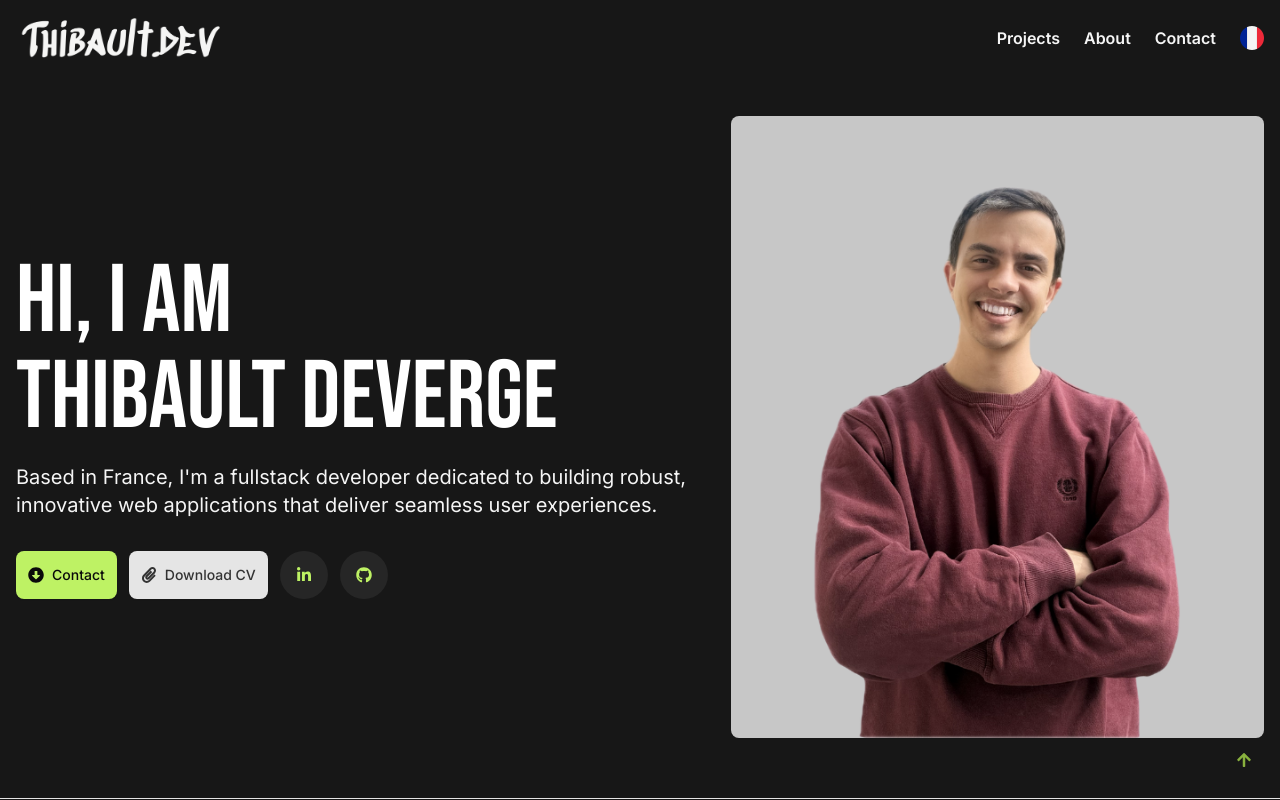
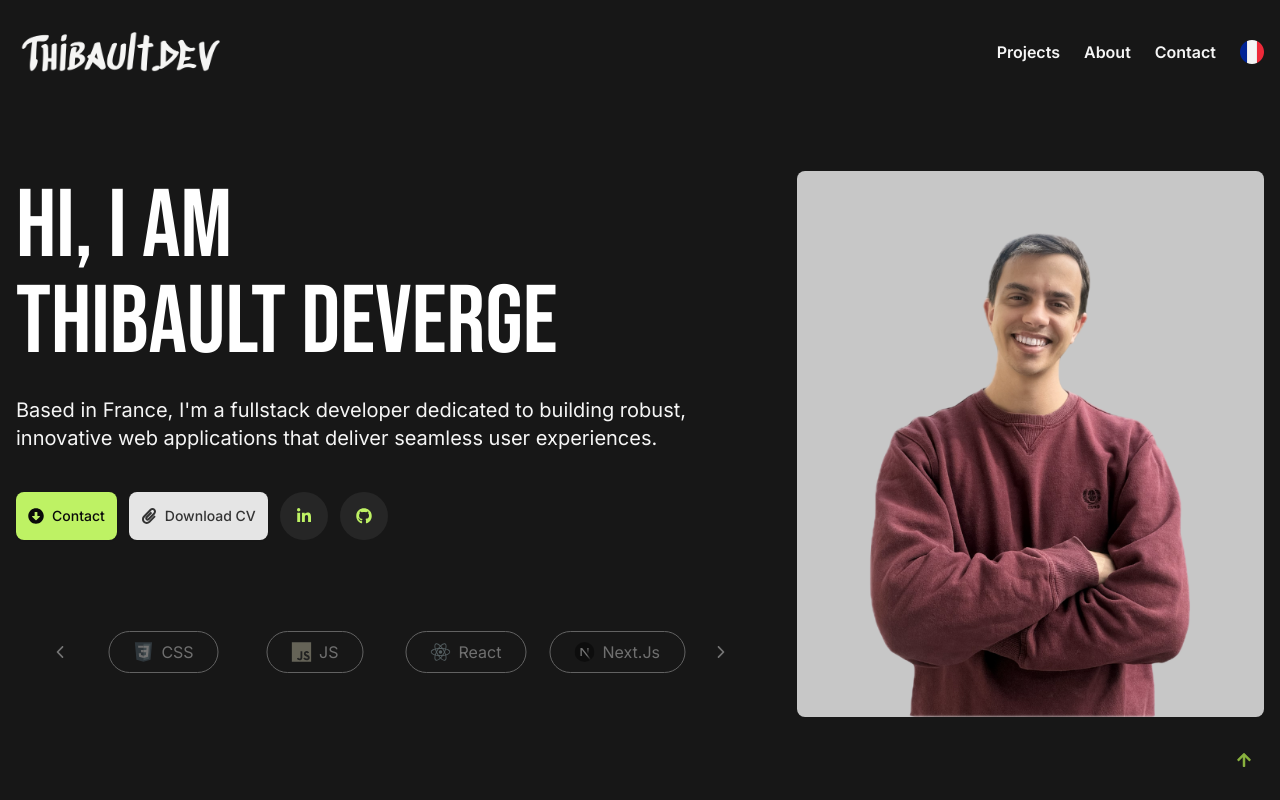
Before and after one commit to thibault-deverge/portfolio, a Next.js app: page /en in a window 1280 px wide. Shown: the top 800 px of the page. Built offline with nearby package versions, Linux system fonts and the light colour scheme; no server answers.

Commit message:
Add Caroussel Skill on hero

```diff
--- a/components/hero/hero.tsx
+++ b/components/hero/hero.tsx
@@ -1,28 +1,31 @@
 import { useTranslations } from "next-intl";
-import { Slide } from "react-awesome-reveal";
 import Image from "next/image";
 
 import { Separator } from "@/components/ui/separator";
 import { HeroLink } from "@/components/hero/heroLink";
 import { Heading1 } from "@/components/ui/heading";
+import { IconCarousel } from "../ui/iconCarousel";
 
 export function Hero() {
 	const t = useTranslations("Hero");
 
 	return (
 		<>
-			<header className="container-custom gap-8 md:flex-row justify-center mt-10 mb-15">
+			<header className="container-custom lg:min-h-[75vh] gap-8 md:flex-row items-center mt-10 mb-15">
 				{/* Left Panel */}
-				<div className="w-full md:w-5/6 lg:w-2/3 flex flex-col justify-center gap-4">
+				<div className="w-full md:w-5/6 lg:w-3/5 flex flex-col justify-center gap-6">
 					<Heading1>
 						{t("title1")} <br /> Thibault Deverge
 					</Heading1>
 					<p className="md:text-xl">{t("description")}</p>
 					<HeroLink />
+					<div className="hidden xl:block w-4/5 mx-auto mt-8 grayscale-80 opacity-40 hover:opacity-100 hover:grayscale-0 duration-200 transition-all">
+						<IconCarousel />
+					</div>
 				</div>
 
 				{/* Right Panel */}
-				<div className="flex flex-cols rounded-md overflow-hidden">
+				<div className="flex flex-cols max-h-[650px] rounded-md overflow-hidden">
 					<Image src="/images/hero.png" alt="Thibault Deverge" width={650} height={650} />
 				</div>
 			</header>
--- a/components/navbar/navbar.tsx
+++ b/components/navbar/navbar.tsx
@@ -12,7 +12,7 @@ export function Navbar() {
 	const t = useTranslations("Navbar");
 
 	return (
-		<nav className="flex h-19 bg-neutral-900 text-neutral-100 px-1">
+		<nav className="flex h-19 lg:h-[13vh] bg-neutral-900 text-neutral-100 px-1">
 			<div className="container mx-auto h-full flex justify-between items-center">
 				{/* Left side: Logo */}
 				<Logo />
--- /dev/null
+++ b/components/ui/iconCarousel.tsx
@@ -0,0 +1,65 @@
+"use client";
+import React, { useEffect, useState } from "react";
+import { useKeenSlider } from "keen-slider/react";
+import { icons } from "@/data/icons";
+import "keen-slider/keen-slider.min.css";
+import { SkillIcon } from "../skills/skillIcon";
+import { IoIosArrowBack } from "react-icons/io";
+import { IoIosArrowForward } from "react-icons/io";
+
+export function IconCarousel() {
+	const [mounted, setMounted] = useState(false);
+
+	const [sliderRef, instanceRef] = useKeenSlider<HTMLDivElement>({
+		loop: true,
+		slides: { perView: 4, spacing: 6 },
+		created(s) {
+			s.moveToIdx(0);
+		},
+		updated(s) {
+			s.moveToIdx(s.track.details.abs + 1);
+		},
+	});
+
+	useEffect(() => {
+		setMounted(true);
+		const interval = setInterval(() => {
+			instanceRef.current?.next();
+		}, 2700);
+		return () => clearInterval(interval);
+	}, [sliderRef, instanceRef]);
+
+	if (!mounted) return null;
+
+	return (
+		<div className="relative my-6">
+			{/* Left Arrow */}
+			<button
+				onClick={() => instanceRef.current?.prev()}
+				className="absolute top-1/2 left-[-40px] z-10 transform -translate-y-1/2"
+			>
+				<IoIosArrowBack size={18} className="text-white" />
+			</button>
+
+			{/* Slider */}
+			<div ref={sliderRef} className="keen-slider overflow-hidden">
+				{icons.map((icon, index) => (
+					<div
+						key={index}
+						className="keen-slider__slide h-16 flex justify-center items-center"
+					>
+						<SkillIcon icon={icon} />
+					</div>
+				))}
+			</div>
+
+			{/* Right Arrow */}
+			<button
+				onClick={() => instanceRef.current?.next()}
+				className="absolute top-1/2 right-[-40px] z-10 transform -translate-y-1/2"
+			>
+				<IoIosArrowForward size={18} className="text-white" />
+			</button>
+		</div>
+	);
+}
--- a/data/icons.tsx
+++ b/data/icons.tsx
@@ -28,7 +28,7 @@ export const icons: TypeIcon[] = [
 	},
 
 	{
-		name: "Javascript",
+		name: "JS",
 		Component: JavascriptIcon,
 	},
 	{
--- a/package.json
+++ b/package.json
@@ -17,6 +17,7 @@
     "@radix-ui/react-slot": "^1.1.2",
     "class-variance-authority": "^0.7.1",
     "clsx": "^2.1.1",
+    "keen-slider": "^6.8.6",
     "lucide-react": "^0.477.0",
     "next": "15.2.0",
     "next-intl": "^4.0.0",
```
Also changed, not shown: 1 other file (tests, documents, lock files or other folders).
